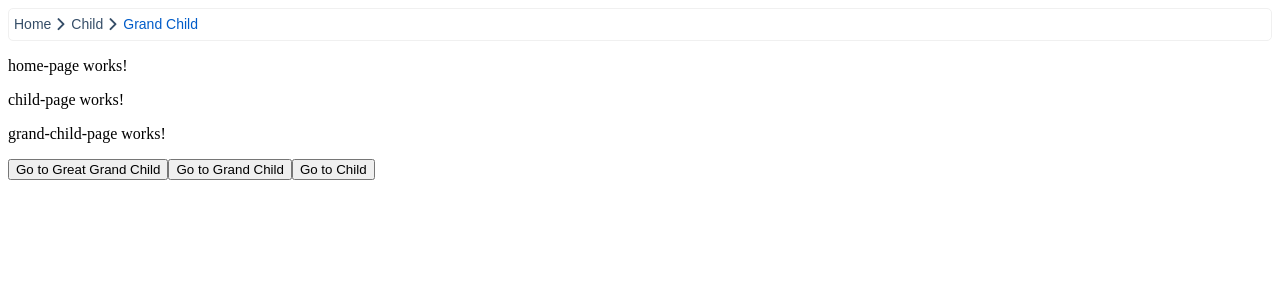
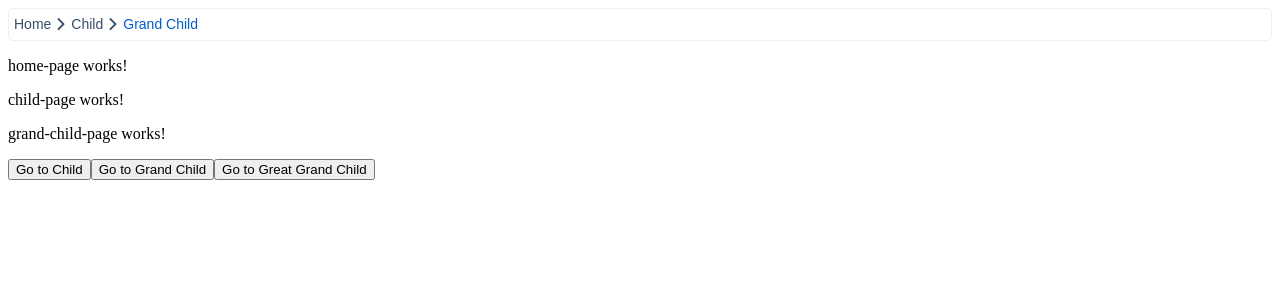
Before and after one commit to tahseentajmal/ng-breadCrumb, an Angular app: page /child/grand-child in a window 1280 px wide. Shown: the top 300 px of the page. Built offline with nearby package versions, Linux system fonts and the light colour scheme.

Commit message:
button reformatting , pipe fix

```diff
--- a/src/app/bread-crumbs/bread-crumbs.component.ts
+++ b/src/app/bread-crumbs/bread-crumbs.component.ts
@@ -19,7 +19,7 @@ export class BreadCrumbsComponent implements OnInit {
 
   ngOnInit() {
     this.router.events
-      .pipe(filter(event => event instanceof NavigationEnd))
+      // .pipe(filter(event => event instanceof NavigationEnd))
       .subscribe(() => {
         this.breadcrumbs = [];
         let currentRoute = this.activatedRoute.root,
--- a/src/app/child-page/child-page.component.html
+++ b/src/app/child-page/child-page.component.html
@@ -1,3 +1,3 @@
 <p>child-page works!</p>
 <router-outlet></router-outlet>
-<button type="button" routerLink="/child/grand-child">Go to Grand Child</button>
+<!-- <button type="button" routerLink="/child/grand-child">Go to Grand Child</button> -->
--- a/src/app/grand-child-page/grand-child-page.component.html
+++ b/src/app/grand-child-page/grand-child-page.component.html
@@ -1,3 +1,3 @@
 <p>grand-child-page works!</p>
 <router-outlet></router-outlet>
-<button type="button" routerLink="/child/grand-child/great-grand-child">Go to Great Grand Child</button>
+<!-- <button type="button" routerLink="/child/grand-child/great-grand-child">Go to Great Grand Child</button> -->
--- a/src/app/home-page/home-page.component.html
+++ b/src/app/home-page/home-page.component.html
@@ -1,3 +1,7 @@
 <p>home-page works!</p>
 <router-outlet></router-outlet>
 <button type="button" routerLink="/child">Go to Child</button>
+<button type="button" routerLink="/child/grand-child/">Go to Grand Child</button>
+<button type="button" routerLink="/child/grand-child/great-grand-child">Go to Great Grand Child</button>
+
+<br>
```
